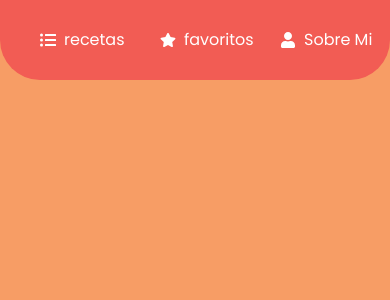
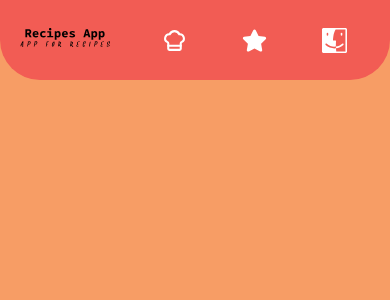
Before and after one commit to josewebcreator/recetas, a React (Create React App) app: page / in a window 390 px wide. Shown: the top 300 px of the page. Built offline with nearby package versions, Linux system fonts and the light colour scheme.

Commit message:
actualizacion del menu del header pendiente burger menu

```diff
--- a/src/components/header/HeaderMenu.jsx
+++ b/src/components/header/HeaderMenu.jsx
@@ -1,14 +1,16 @@
 /*Imports*/
 import menuItems from './menuItems.json';
 import { Link } from 'react-router-dom';
-import { FaListUl, FaStar, FaUser } from 'react-icons/fa'; // Importa los iconos que necesitas
+import { FaListUl, FaStar } from 'react-icons/fa';
+import { ImFinder } from "react-icons/im";
+import { LuChefHat } from "react-icons/lu";
 
 //mapa de iconos
 
 const iconMap = {
-    "recetas": FaListUl,
+    "recetas": LuChefHat,
     "favoritos": FaStar,
-    "Sobre Mi": FaUser,
+    "Sobre Mi": ImFinder ,
 };
 
 export default function HeaderMenu() {
--- a/src/components/header/header.css
+++ b/src/components/header/header.css
@@ -4,16 +4,16 @@
     background-color: #F25C54;
     border-radius: 0 0 40px 40px;
     display: grid;
-    grid-template-columns: 5fr 2fr; /* Creates two columns: auto for logo, 1fr for menu */
+    grid-template-columns: 5fr 2fr;
     align-items: center;
     padding-left: 20px;
-    padding-right: 40px; /* Add right padding for menu spacing */
+    padding-right: 40px;
     overflow: hidden;
-    justify-content: space-between; /* Distribute space between the logo and menu */
+    justify-content: space-between;
 }
 
 .logo-container {
-    /* Keep your existing logo-container styles */
+
     width: 100%;
     max-width: 210px;
     position: relative;
@@ -30,7 +30,7 @@
     position: relative;
 }
 
-/* Add styling for the menu items (optional, but recommended) */
+
 .HeaderMenu ul {
     list-style: none;
     padding: 0;
@@ -41,7 +41,7 @@
 }
 
 .HeaderMenu ul li {
-    margin-left: 20px; /* Adjust spacing between menu items */
+    margin-left: 20px;
     width: 100px;
     min-height: 48.5px;
     margin-left: 20px;
@@ -80,3 +80,33 @@ a.menuEnlace::before {
 a.menuEnlace:hover::before {
     width: 100%; /* Al hacer hover, la barra ocupa todo el ancho */
 }
+
+/*Reglas responsives*/
+
+@media (max-width: 630px) {
+    .HeaderMenu ul li {
+      width: 80px;
+      justify-content: center;
+      padding: 0;
+      position: relative;
+      margin-left: 20%;
+    }
+
+    .HeaderMenu ul li span {
+      display: none;
+    }
+
+    a.menuEnlace {
+      justify-content: center;
+      font-size: 25px;
+      display: flex;
+      align-items: center;
+      padding: 0;
+      margin: 0;
+    }
+
+    .menuIcon {
+      margin-right: 0 !important;
+      padding: 0;
+    }
+  }
```
Also changed, not shown: src/components/header/menuItems.json (line endings or trailing spaces).
